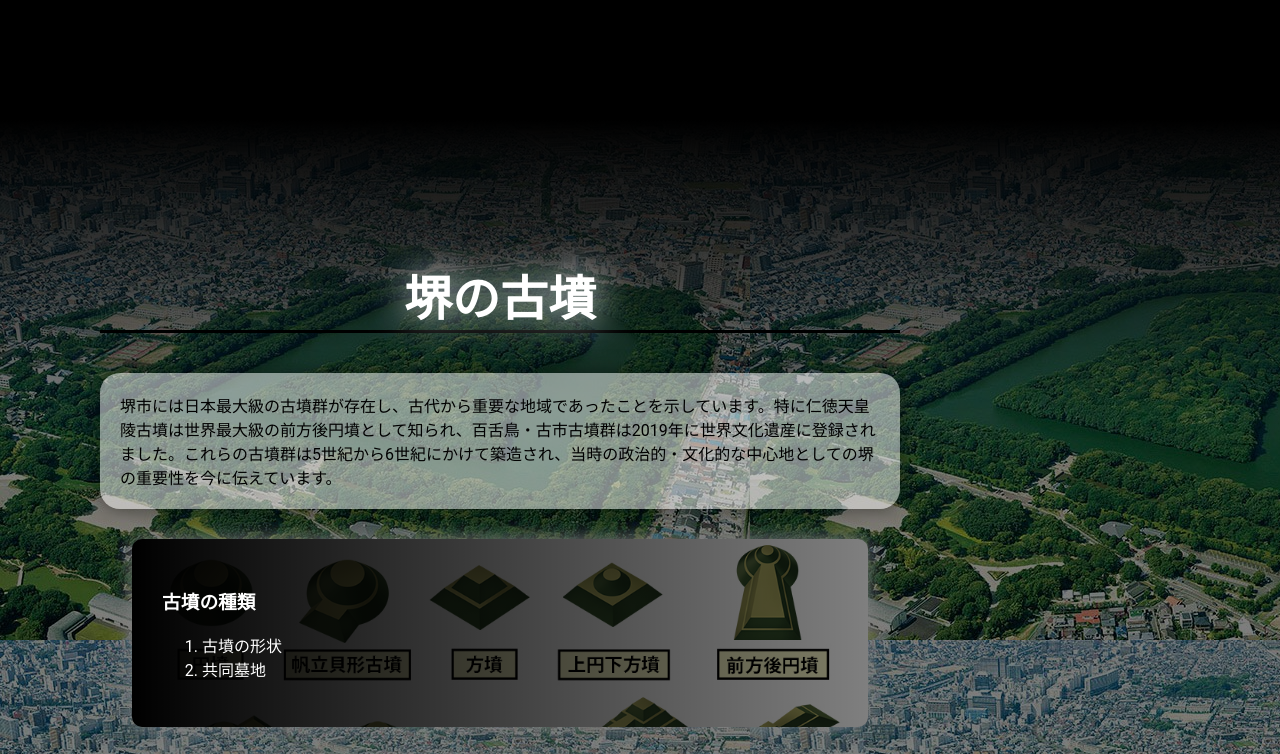
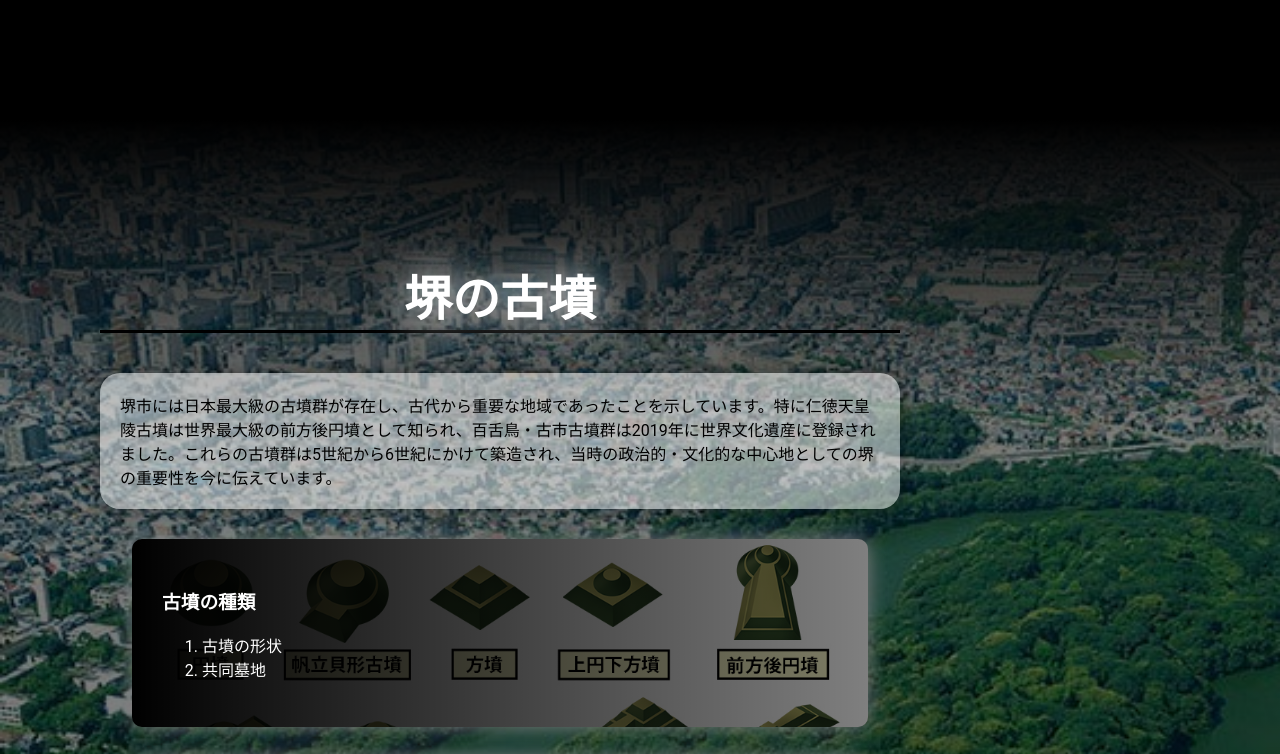
Before and after one commit to m-mahiro/sakai-promotion-site, a plain HTML site: page index.html in a window 1280 px wide. Shown: the part 980-1734 px from the top of the page. Drawn offline with Linux system fonts and the light colour scheme.

Commit message:
fix: repeatとcontainを解除

```diff
--- a/css/index.css
+++ b/css/index.css
@@ -163,6 +163,11 @@ a > article {
 
 
 /*------------------------------------------------------------------------各sectionの背景画像を指定--------*/
+section {
+	background-repeat: no-repeat;
+	background-size: cover;
+}
+
 #kofun-section {
 	background-image: linear-gradient(rgba(0, 0, 0, 1),
 	rgba(0, 0, 0, 0.5),
```
